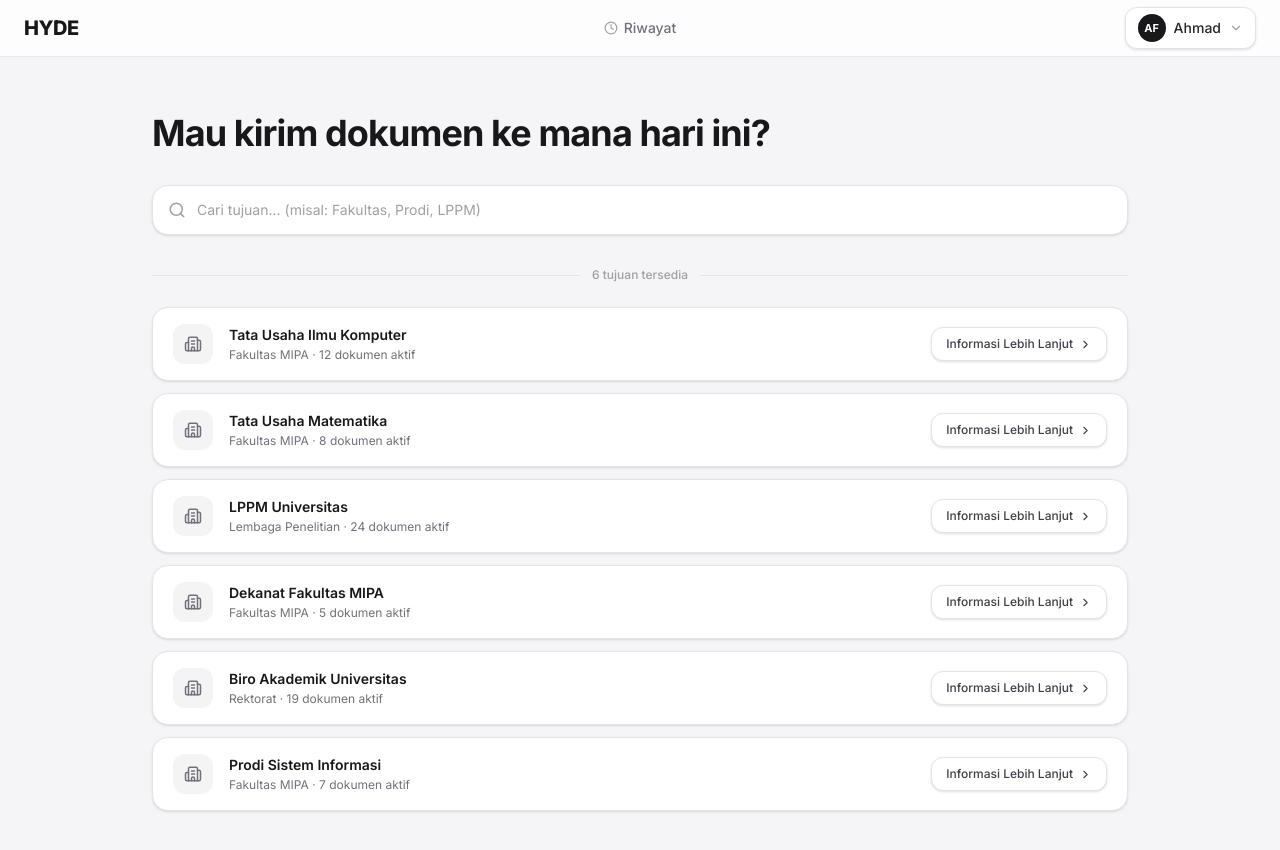
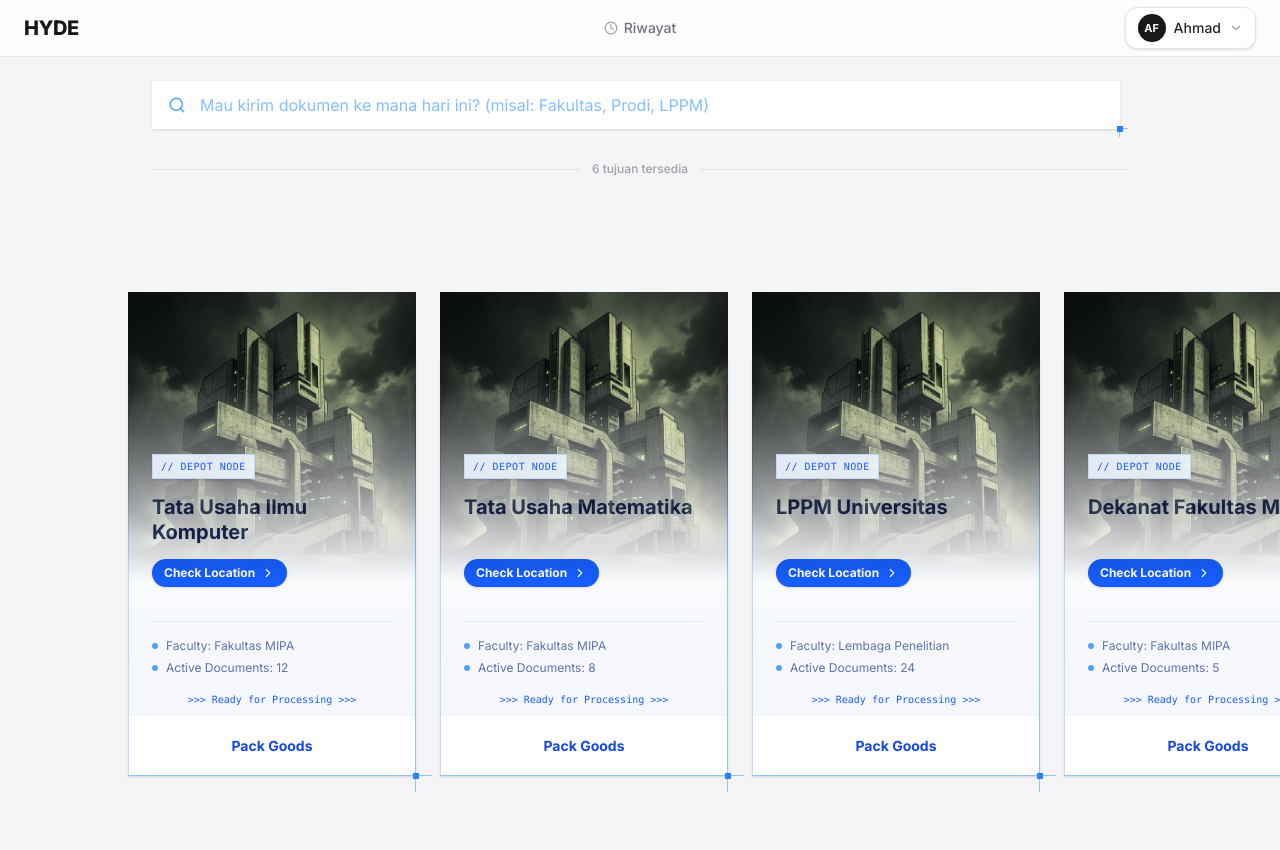
Before and after one commit to walahow/HYDE, a Next.js app: page / in a window 1280 px wide. Shown: the top 850 px of the page. After the commit the page ends 800 px from the top, so only its background shows below. Built offline with nearby package versions, Linux system fonts and the light colour scheme.

Commit message:
card type shyte

```diff
--- a/app/page.tsx
+++ b/app/page.tsx
@@ -1,12 +1,12 @@
 "use client";
 
-import { useState } from "react";
-import { Search, ArrowRight, Building2, ChevronRight, FileText } from "lucide-react";
+import { useState, useEffect, useRef } from "react";
+import { Search, Building2, ChevronRight, FileText } from "lucide-react";
 import TopNavbar from "@/components/ui/TopNavbar";
-import PageLayout from "@/components/ui/PageLayout";
-import HoverCard from "@/components/ui/HoverCard";
+import DestinationCard from "@/components/ui/DestinationCard";
 import { destinations } from "@/lib/dummy-data";
 import type { UserProfile } from "@/lib/types";
+import Lenis from "lenis";
 
 const currentUser: UserProfile = {
   name: "Ahmad Fauzan",
@@ -17,6 +17,8 @@ const currentUser: UserProfile = {
 
 export default function DashboardMahasiswaPage() {
   const [query, setQuery] = useState("");
+  const wrapperRef = useRef<HTMLDivElement>(null);
+  const contentRef = useRef<HTMLDivElement>(null);
 
   const filtered = destinations.filter(
     (d) =>
@@ -24,80 +26,104 @@ export default function DashboardMahasiswaPage() {
       d.faculty.toLowerCase().includes(query.toLowerCase())
   );
 
+  useEffect(() => {
+    if (!wrapperRef.current || !contentRef.current) return;
+
+    const lenis = new Lenis({
+      wrapper: wrapperRef.current,
+      content: contentRef.current,
+      orientation: "horizontal",
+      gestureOrientation: "vertical", // Map vertical scroll to horizontal
+      smoothWheel: true,
+      lerp: 0.1,
+    });
+
+    // We don't need requestAnimationFrame unless we're hooking into a global loop
+    // Lenis creates its own internal loop by default when not passed a custom requestAnimationFrame,
+    // but the recommended way is to run it on every frame explicitly.
+    function raf(time: number) {
+      lenis.raf(time);
+      requestAnimationFrame(raf);
+    }
+
+    requestAnimationFrame(raf);
+
+    return () => {
+      lenis.destroy();
+    };
+  }, []);
+
   return (
-    <>
+    <div className="h-screen w-full flex flex-col overflow-hidden bg-[#f5f5f7]">
       <TopNavbar user={currentUser} />
-      <PageLayout>
-        {/* Hero header */}
-        <div className="mb-8 pt-4">
-          <h1 className="text-3xl font-bold tracking-tight text-zinc-900 sm:text-4xl">
-            Mau kirim dokumen ke mana hari ini?
-          </h1>
-        </div>
 
-        {/* Search bar */}
-        <div className="relative mb-8">
+      {/* Search Header Container - Constrained Width */}
+      <div className="mx-auto w-full max-w-5xl px-6 pt-6 pb-2 shrink-0">
+        {/* Search bar Area */}
+        <div className="relative mb-6 pb-2 pr-2 inline-block w-full">
+          {/* Custom borders for extended intersecting lines on the search bar */}
+          <div className="absolute top-0 left-0 right-2 h-px bg-blue-200" />
+          <div className="absolute top-0 bottom-2 left-0 w-px bg-blue-200" />
+          {/* Right border extending down */}
+          <div className="absolute top-0 bottom-0 right-2 w-px bg-blue-300" />
+          {/* Bottom border extending right */}
+          <div className="absolute bottom-2 right-0 left-0 h-px bg-blue-300" />
+          {/* Intersection point */}
+          <div className="absolute bottom-2 right-2 w-1.5 h-1.5 bg-blue-500 z-20 translate-x-1/2 translate-y-1/2" />
+
           <Search
             size={18}
-            className="pointer-events-none absolute left-4 top-1/2 -translate-y-1/2 text-zinc-400"
+            className="pointer-events-none absolute left-4 top-1/2 -translate-y-[calc(50%+4px)] text-blue-400 z-10"
           />
           <input
             type="text"
             value={query}
             onChange={(e) => setQuery(e.target.value)}
-            placeholder="Cari tujuan... (misal: Fakultas, Prodi, LPPM)"
-            className="w-full rounded-2xl border border-zinc-200 bg-white py-3.5 pl-11 pr-4 text-sm text-zinc-900 shadow-sm placeholder:text-zinc-400 focus:border-zinc-400 focus:outline-none focus:ring-2 focus:ring-zinc-200 transition-all"
+            placeholder="Mau kirim dokumen ke mana hari ini? (misal: Fakultas, Prodi, LPPM)"
+            className="w-full relative z-0 rounded-none bg-white py-3 pl-12 pr-4 text-base text-blue-950 shadow-sm placeholder:text-blue-400/70 focus:outline-none focus:bg-blue-50/50 transition-colors"
           />
         </div>
 
         {/* Divider */}
-        <div className="mb-6 flex items-center gap-3">
+        <div className="flex items-center gap-3">
           <div className="h-px flex-1 bg-zinc-200" />
           <span className="text-xs font-medium text-zinc-400">
             {filtered.length} tujuan tersedia
           </span>
           <div className="h-px flex-1 bg-zinc-200" />
         </div>
+      </div>
 
-        {/* Destination cards */}
+      {/* Full-width Cards Container Area - Drives Horizontal Scrolling */}
       {filtered.length === 0 ? (
-          <div className="py-16 text-center">
-            <FileText size={40} className="mx-auto mb-3 text-zinc-300" />
+        <div className="flex-1 flex flex-col items-center pt-16">
+          <FileText size={40} className="mb-3 text-zinc-300" />
           <p className="text-sm text-zinc-500">
             Tidak ada tujuan yang cocok dengan pencarian Anda.
           </p>
         </div>
       ) : (
-          <div className="grid gap-3">
+        <div
+          ref={wrapperRef}
+          className="flex-1 w-full overflow-hidden self-stretch pb-4 pt-16"
+        >
+          {/* This content ref holds the wide array of cards and physically scrolls left/right. Aligned to bottom to use more space. */}
+          <div
+            ref={contentRef}
+            className="flex flex-nowrap h-full items-end gap-6 px-[10vw] sm:px-24 xl:px-32 pr-[30vw] w-max pb-2"
+          >
             {filtered.map((dest) => (
-              <HoverCard key={dest.id}>
-                <div className="flex items-center justify-between px-5 py-4">
-                  {/* Left: icon + info */}
-                  <div className="flex items-center gap-4">
-                    <div className="flex h-10 w-10 shrink-0 items-center justify-center rounded-xl bg-zinc-100">
-                      <Building2 size={18} className="text-zinc-500" />
-                    </div>
-                    <div>
-                      <p className="text-sm font-semibold text-zinc-900">
-                        {dest.name}
-                      </p>
-                      <p className="mt-0.5 text-xs text-zinc-500">
-                        {dest.faculty} &middot; {dest.documentCount} dokumen aktif
-                      </p>
+              <DestinationCard
+                key={dest.id}
+                id={dest.id}
+                name={dest.name}
+                faculty={dest.faculty}
+                documentCount={dest.documentCount}
+              />
+            ))}
           </div>
         </div>
-
-                  {/* Right: CTA button */}
-                  <button className="flex items-center gap-1.5 rounded-xl border border-zinc-200 bg-white px-3.5 py-2 text-xs font-medium text-zinc-700 shadow-sm transition-all hover:border-zinc-300 hover:shadow-md">
-                    Informasi Lebih Lanjut
-                    <ChevronRight size={13} />
-                  </button>
+      )}
     </div>
-              </HoverCard>
-            ))}
-          </div>
-        )}
-      </PageLayout>
-    </>
   );
 }
--- /dev/null
+++ b/components/ui/DestinationCard.tsx
@@ -0,0 +1,94 @@
+import { ChevronRight } from "lucide-react";
+
+interface DestinationCardProps {
+    id: string;
+    name: string;
+    faculty: string;
+    documentCount: number;
+}
+
+export default function DestinationCard({
+    name,
+    faculty,
+    documentCount,
+}: DestinationCardProps) {
+    return (
+        <div className="group relative w-72 shrink-0 h-[420px] rounded-none bg-transparent overflow-visible transition-transform duration-300 hover:-translate-y-2">
+            {/*
+        Image popping out from top, fading smoothly into the card body
+      */}
+            <div
+                className="absolute -top-16 left-0 right-0 h-72 z-20 pointer-events-none flex justify-center overflow-hidden"
+                style={{
+                    WebkitMaskImage: 'linear-gradient(to bottom, black 30%, transparent 100%)',
+                    maskImage: 'linear-gradient(to bottom, black 30%, transparent 100%)'
+                }}
+            >
+                <img
+                    src="/img/building.png"
+                    alt="Building illustration"
+                    className="h-full w-full object-cover object-top drop-shadow-xl transition-transform duration-500 group-hover:scale-105"
+                />
+            </div>
+
+            {/* Main Card Content */}
+            <div className="relative h-full w-full bg-gradient-to-t from-blue-50/40 to-white pt-24 flex flex-col justify-between shadow-sm transition-shadow group-hover:shadow-md">
+
+                {/* Custom borders for extended intersecting lines */}
+                {/* These are wrapped in a container that allows the bottom borders to safely overflow the card padding boundaries */}
+                <div className="absolute inset-0 z-10 pointer-events-none">
+                    <div className="absolute top-0 left-0 right-0 h-px bg-blue-200" />
+                    <div className="absolute top-0 bottom-0 left-0 w-px bg-blue-200" />
+                    {/* Right border extending down past the button */}
+                    <div className="absolute top-0 -bottom-4 right-0 w-px bg-blue-300" />
+                    {/* Bottom border extending right */}
+                    <div className="absolute bottom-0 -right-4 left-0 h-px bg-blue-300" />
+                    {/* Intersection point */}
+                    <div className="absolute bottom-0 right-0 w-1.5 h-1.5 bg-blue-500 z-20 translate-x-1/2 translate-y-1/2" />
+                </div>
+
+                <div className="px-6 flex-1 flex flex-col justify-between">
+                    {/* Top Content */}
+                    <div>
+                        <div className="relative z-30 inline-block px-2 py-1 bg-blue-50/90 backdrop-blur-sm border border-blue-200 text-blue-600 text-[10px] font-mono mb-4 tracking-wider uppercase shadow-sm">
+                            // Depot Node
+                        </div>
+                        <h3 className="text-xl font-bold text-blue-950 leading-tight mb-2 line-clamp-2 min-h-[3.5rem]">
+                            {name}
+                        </h3>
+                        <button className="flex items-center gap-1.5 rounded-full bg-blue-600 px-3 py-1.5 text-xs font-bold text-white hover:bg-blue-700 transition-colors w-max shadow-sm">
+                            Check Location
+                            <ChevronRight size={14} />
+                        </button>
+                    </div>
+
+                    {/* Middle Content Area */}
+                    <div className="space-y-4 mb-4 mt-6">
+                        <div className="h-px w-full bg-blue-100" />
+
+                        <div>
+                            <p className="text-xs text-blue-900/70 flex items-center gap-2">
+                                <span className="w-1.5 h-1.5 bg-blue-400 rounded-sm inline-block" />
+                                Faculty: {faculty}
+                            </p>
+                            <p className="text-xs text-blue-900/70 mt-1.5 flex items-center gap-2">
+                                <span className="w-1.5 h-1.5 bg-blue-400 rounded-sm inline-block" />
+                                Active Documents: {documentCount}
+                            </p>
+                        </div>
+                    </div>
+                </div>
+
+                {/* Full-width Bottom Button Area */}
+                <div className="w-full mt-auto relative z-0">
+                    <div className="text-center text-[10px] font-mono text-blue-600 mb-2 truncate px-6">
+                        &gt;&gt;&gt; Ready for Processing &gt;&gt;&gt;
+                    </div>
+                    <button className="w-full py-5 bg-white text-blue-700 border-t border-blue-100/50 text-sm font-bold transition-colors hover:bg-zinc-50 flex justify-center items-center">
+                        Pack Goods
+                    </button>
+                </div>
+            </div>
+        </div>
+    );
+}
--- a/package.json
+++ b/package.json
@@ -9,10 +9,12 @@
     "lint": "eslint"
   },
   "dependencies": {
+    "lenis": "^1.3.18",
     "lucide-react": "^0.575.0",
     "next": "16.1.6",
     "react": "19.2.3",
-    "react-dom": "19.2.3"
+    "react-dom": "19.2.3",
+    "tailwind-scrollbar-hide": "^4.0.0"
   },
   "devDependencies": {
     "@tailwindcss/postcss": "^4",
```
Also changed, not shown: public/img/building.png (added), 1 other file (tests, documents, lock files or other folders). Lines whose indentation alone changed are shown as unchanged.
